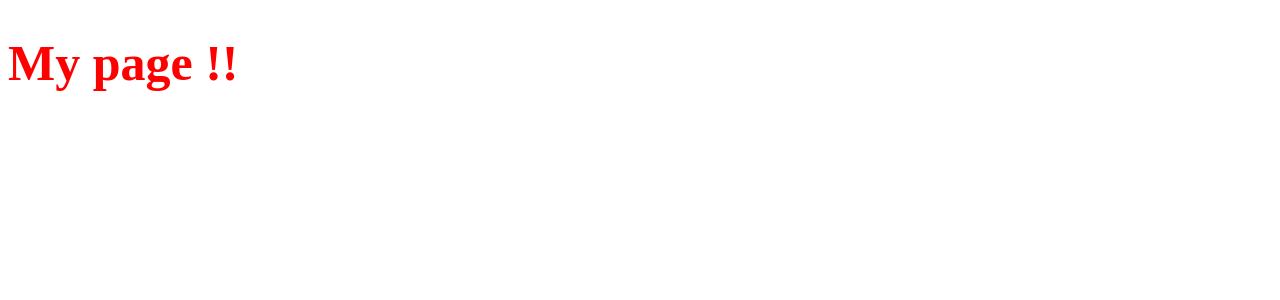
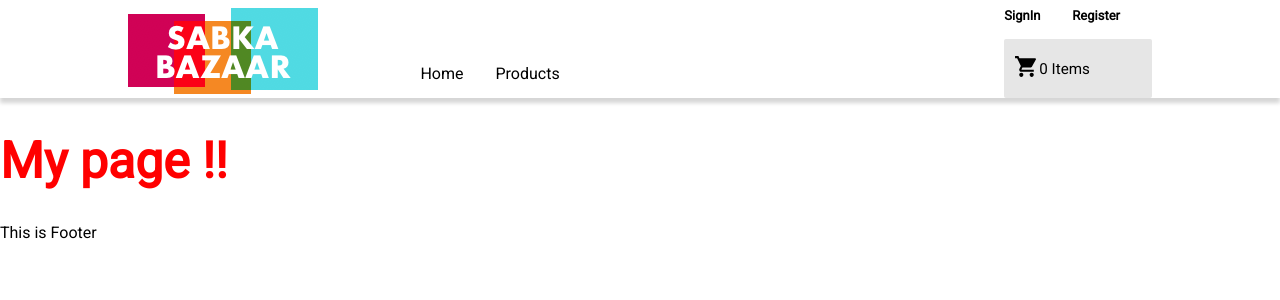
Before and after one commit to anand-kashyap/shoppingsite, a Next.js app: page / in a window 1280 px wide. Shown: the top 300 px of the page. Built offline with nearby package versions, Linux system fonts and the light colour scheme.

Commit message:
base header added

```diff
--- /dev/null
+++ b/components/Footer.tsx
@@ -0,0 +1,5 @@
+const Footer = () => {
+  return <div>This is Footer</div>;
+};
+
+export default Footer;
--- /dev/null
+++ b/components/Header.tsx
@@ -0,0 +1,98 @@
+import Head from 'next/head';
+import Image from 'next/image';
+import { useRouter } from 'next/router';
+import logo from 'public/logo.png';
+import styled from 'styled-components';
+import { capitalizeTitle } from 'utils';
+
+const StyledHeader = styled.header`
+  margin-top: 0.5rem;
+  display: grid;
+  grid-template-columns: auto 1fr 0.2fr;
+  align-content: center;
+  column-gap: 10%;
+  box-shadow: 0px 5px 4px 0 #d6d6d6;
+  ul {
+    padding: 0;
+    margin: 0;
+    display: flex;
+    gap: 2em;
+  }
+  nav {
+    display: flex;
+    align-items: flex-end;
+  }
+  nav > ul {
+    padding: 15px 0;
+  }
+  .logo img {
+    min-width: 186px;
+  }
+`;
+
+const UserActions = styled.div`
+  display: grid;
+  grid-template-rows: auto 1fr;
+  row-gap: 1em;
+
+  ul {
+    display: grid;
+    grid-template-columns: repeat(3, 1fr);
+  }
+  ul > li {
+    font-size: small;
+    font-weight: bold;
+  }
+  .cart {
+    font-size: 0.95rem;
+    grid-column: 1 / span 2;
+    display: flex;
+    align-items: center;
+    background-color: #e6e6e6;
+    padding: 5px 10px;
+    border-radius: 2px;
+  }
+  .cart > p {
+    margin: 0;
+  }
+  .cart-img {
+    width: 25px;
+  }
+`;
+
+const Header = () => {
+  const { pathname } = useRouter();
+  return (
+    <StyledHeader className='container'>
+      <Head>
+        <link rel='preconnect' href='https://fonts.googleapis.com' />
+        <link rel='preconnect' href='https://fonts.gstatic.com' crossOrigin='true' />
+        <link href='https://fonts.googleapis.com/css2?family=Roboto:ital,wght@0,100;0,400;1,700&display=swap' rel='stylesheet' />
+        <title>Sabka Bazaar{capitalizeTitle(pathname, '|')}</title>
+      </Head>
+      <div className='logo'>
+        <Image src={logo} alt='Sabka Bazaar Logo' />
+      </div>
+      <nav>
+        <ul>
+          <li>Home</li>
+          <li>Products</li>
+        </ul>
+      </nav>
+      <UserActions>
+        <ul>
+          <li>SignIn</li>
+          <li>Register</li>
+        </ul>
+        <div className='cart'>
+          <div className='cart-img'>
+            <img src='/cart.svg' alt='Shopping Cart' />
+          </div>
+          <p>0 Items</p>
+        </div>
+      </UserActions>
+    </StyledHeader>
+  );
+};
+
+export default Header;
--- /dev/null
+++ b/pages/_app.tsx
@@ -0,0 +1,58 @@
+import Footer from 'components/Footer';
+import Header from 'components/Header';
+import { AppProps } from 'next/app';
+import { createGlobalStyle, ThemeProvider } from 'styled-components';
+
+const GlobalStyle = createGlobalStyle`
+html, body {
+  margin: 0;
+  padding: 0;
+  box-sizing: border-box;
+}
+body{
+  font-size: 16px;
+  font-family: 'Roboto', sans-serif;
+}
+
+*, *:before, *:after {
+  box-sizing: inherit;
+}
+
+ol, ul {
+  list-style: none;
+}
+
+img {
+  max-width: 100%;
+  height: auto;
+}
+
+.container{
+  @media (min-width: 992px) {
+    padding: 0 5%;
+  }
+
+  @media (min-width: 1200px) {
+    padding: 0 10%;
+  }
+}
+`;
+
+const theme = {
+  colors: {
+    primary: '#0070f3',
+  },
+};
+
+export default function App({ Component, pageProps }: AppProps) {
+  return (
+    <>
+      <GlobalStyle />
+      <ThemeProvider theme={theme}>
+        <Header />
+        <Component {...pageProps} />
+        <Footer />
+      </ThemeProvider>
+    </>
+  );
+}
--- a/tsconfig.json
+++ b/tsconfig.json
@@ -12,10 +12,11 @@
     "baseUrl": ".",
     "noEmit": true,
     "strict": true,
+    "noImplicitAny": false,
     "allowSyntheticDefaultImports": true,
     "skipLibCheck": true,
     "noUnusedLocals": true,
-    "noUnusedParameters": true,
+    "noUnusedParameters": false,
     "removeComments": false,
     "preserveConstEnums": true,
     "sourceMap": true,
--- /dev/null
+++ b/utils/index.ts
@@ -0,0 +1,5 @@
+export const capitalizeTitle = (str: string, prefix?: string) => {
+  if (str === '/') return null;
+  const firstChar = str[1].toUpperCase();
+  return ` ${prefix} ` + firstChar + str.slice(2);
+};
```
